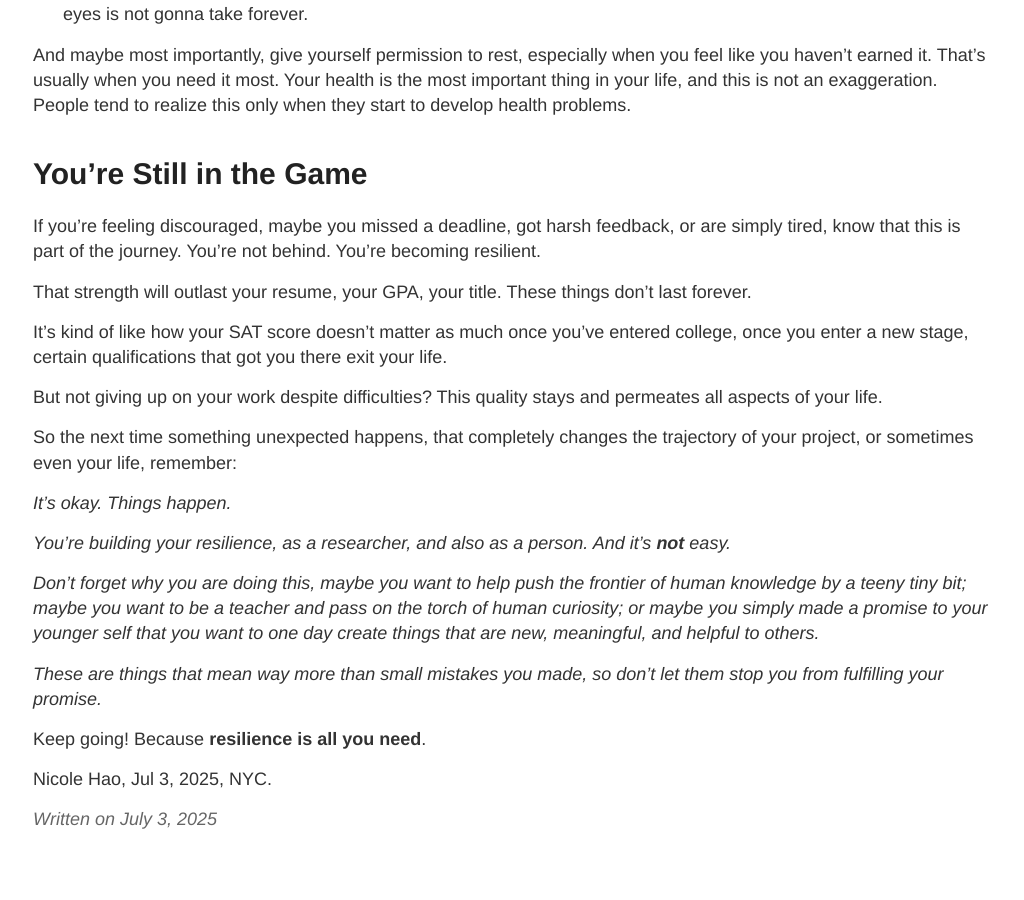
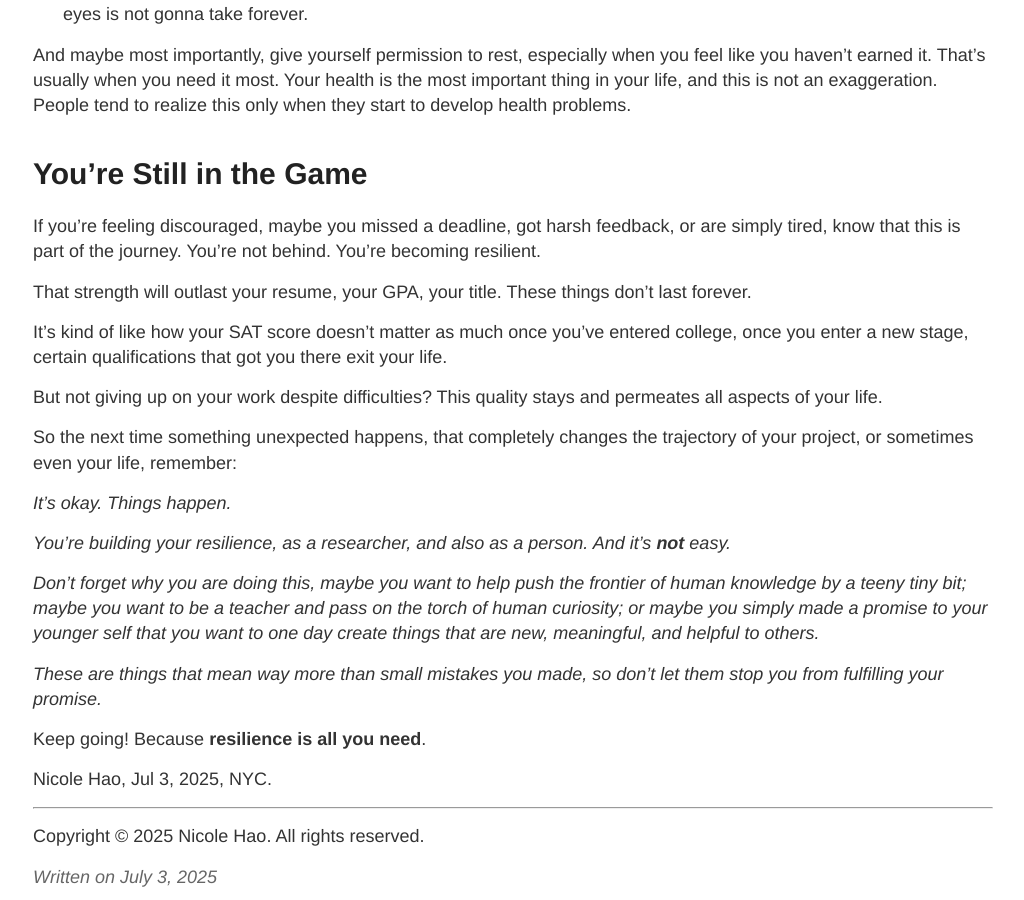
Before and after one commit to nicolehao34/nicolehao34.github.io, a Jekyll site: the page built from _posts/2025-07-03-resilience-is-all-you-need.md, in a window 1280 px wide and 900 px high, scrolled down 3145 px. Shown: the whole window, without its empty margins (127-1151 px from the left). Built offline with Jekyll 4.4.1, drawn with Linux system fonts in a browser that asks for light colours; comment, search, counter and statistics services are not loaded; before the commit the page ends 3988 px from its top, so only the background shows below that.

Commit message:
copyright statement

```diff
--- a/_posts/2025-07-03-resilience-is-all-you-need.md
+++ b/_posts/2025-07-03-resilience-is-all-you-need.md
@@ -94,3 +94,7 @@ Keep going! Because **resilience is all you need**.
 
 
 Nicole Hao, Jul 3, 2025, NYC.
+
+---------
+
+Copyright © 2025 Nicole Hao. All rights reserved.
```
